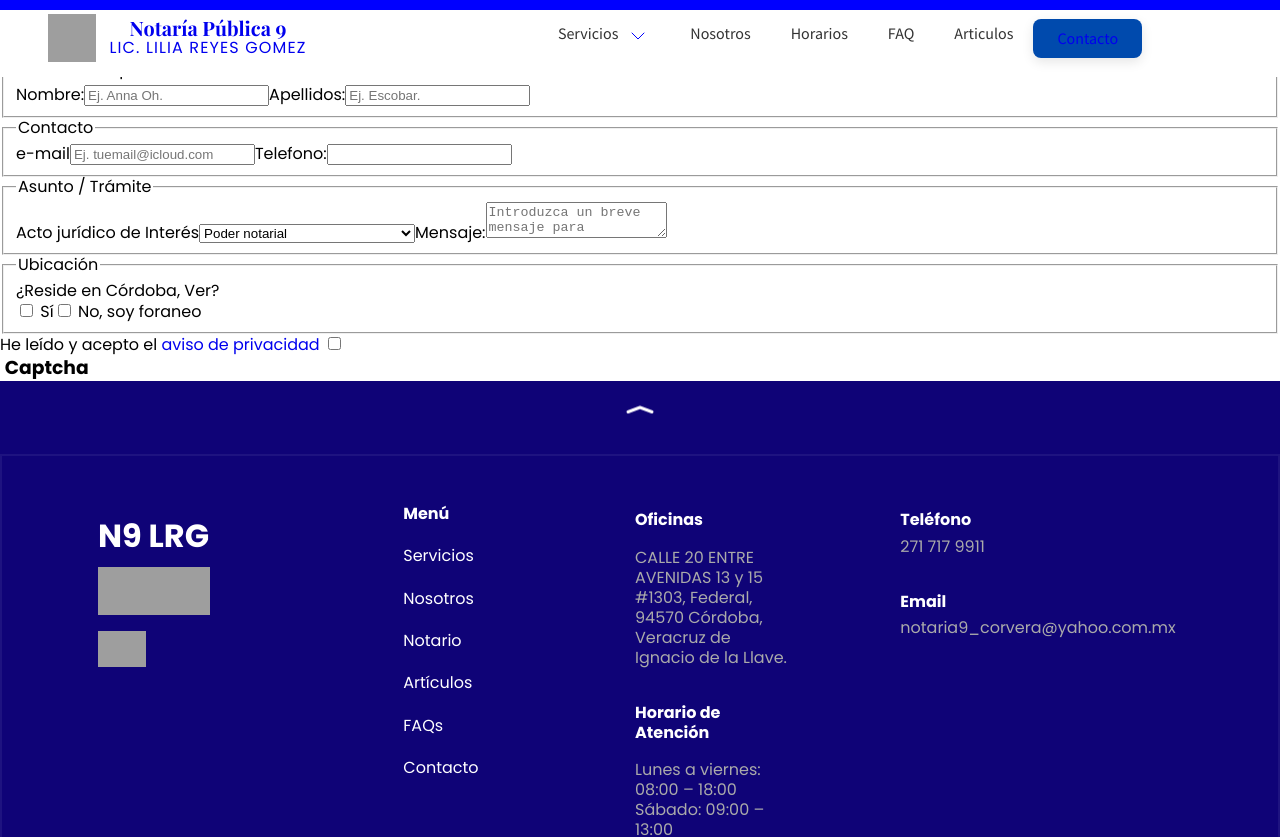
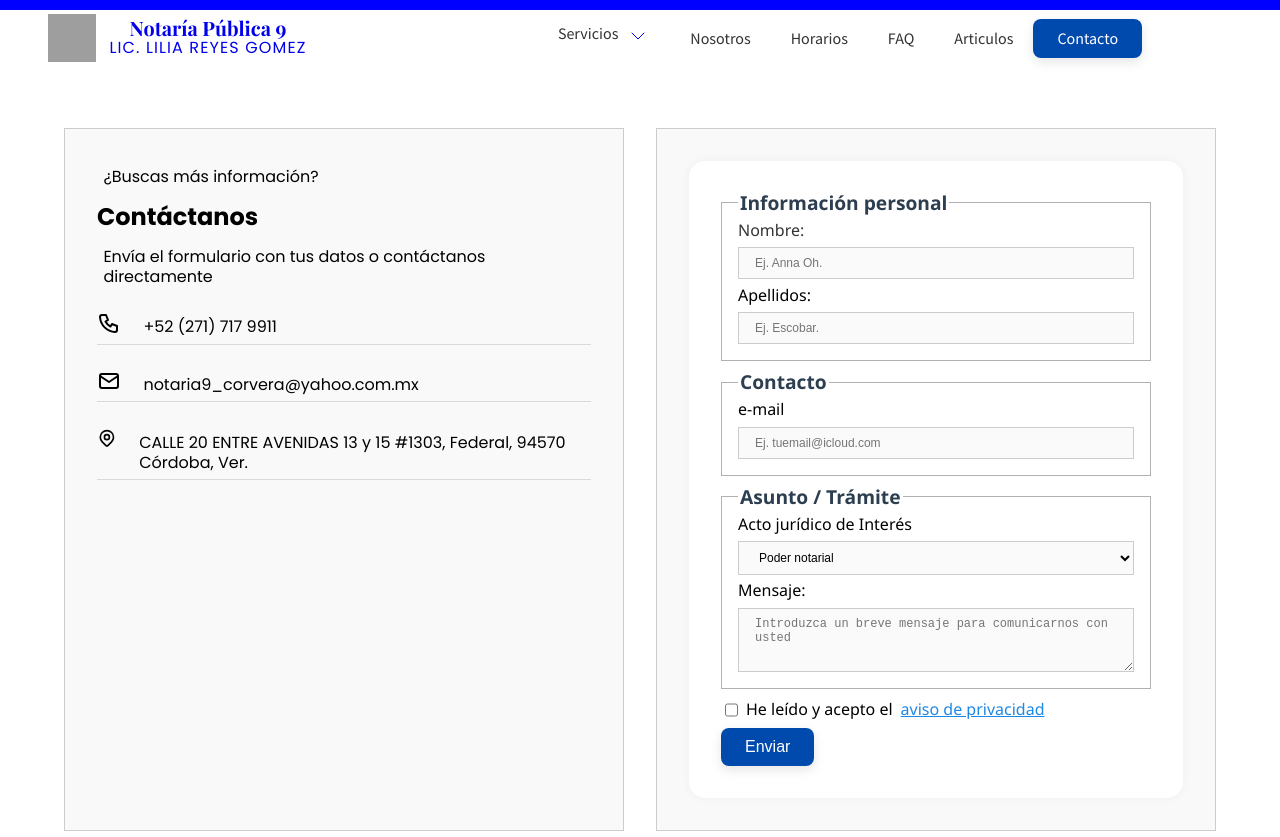
Before and after one commit to bornsrss14/notaria-nueve, a React (Create React App) app: page /formulario-contacto in a window 1280 px wide. Shown: the top 837 px of the page. Built offline with nearby package versions, Linux system fonts and the light colour scheme; grey boxes are pictures that could not be loaded.

Commit message:
reCAPTCHA tool was implemented into my Contact form, and everything is working correctly with Formspree

```diff
--- a/package.json
+++ b/package.json
@@ -4,6 +4,7 @@
   "private": true,
   "dependencies": {
     "@faker-js/faker": "^9.7.0",
+    "@formspree/react": "^3.0.0",
     "@tabler/core": "^1.2.0",
     "@tabler/icons": "^3.31.0",
     "@tabler/icons-react": "^3.31.0",
@@ -15,9 +16,10 @@
     "motion": "^12.10.1",
     "react": "^19.1.0",
     "react-dom": "^19.1.0",
+    "react-google-recaptcha": "^3.1.0",
     "react-leaflet": "^5.0.0",
     "react-router-dom": "^7.5.3",
-    "react-scripts": "5.0.1",
+    "react-scripts": "^5.0.1",
     "web-vitals": "^2.1.4"
   },
   "scripts": {
--- a/src/Styles/Hero.css
+++ b/src/Styles/Hero.css
@@ -126,6 +126,7 @@ h4 {
   position: relative;
   list-style: none;
   display: flex;
+  align-items: center;
   padding: 0;
   color: var(--color-dark-gray);
   margin: 0;
@@ -752,7 +753,6 @@ html {
   font-weight: 500;
   border: none;
   border-radius: 8px;
-  align-self: center;
   cursor: pointer;
   transition: background-color 0.3s ease, transform 0.2s ease;
   box-shadow: 0 4px 12px rgba(0, 0, 0, 0.1);
@@ -1570,6 +1570,99 @@ p {
   padding-bottom: 4rem;
 }
 
+.section-form {
+  padding: 8rem 4rem;
+  width: 100%;
+  overflow: hidden;
+}
 .main-contact-form {
   display: grid;
-}
+  grid-template-columns: 1fr 1fr;
+  gap: 2rem;
+}
+
+.main-contact-form > * {
+  padding: 2rem 2rem;
+  border: 1px solid #ccc;
+  background-color: #f9f9f9;
+}
+.item-contacto {
+  margin: 1.5rem 0rem 0rem;
+  border-bottom: 1px solid rgba(74, 72, 72, 0.181);
+}
+
+/* formulario de contacto */
+.form-contacto {
+  max-width: 800px;
+  padding: 2rem;
+  background-color: #fff;
+  border-radius: 1rem;
+  box-shadow: 0 0 10px rgba(0, 0, 0, 0.05);
+  font-family: "Segoe UI", sans-serif;
+  display: grid;
+  gap: 0.7rem;
+}
+
+#contact-fieldset {
+  border: 1px solid rgba(0, 0, 0, 0.307);
+  padding: 0rem 1rem 1rem;
+  margin: 0;
+  display: grid;
+  gap: 0.4rem;
+}
+.contact-legend {
+  font-size: 1.2rem;
+  font-weight: 600;
+  color: #2c3e50;
+  margin-bottom: 0.5rem;
+}
+.contact-label {
+  display: block;
+  font-weight: 500;
+  color: #333;
+}
+
+input[type="text"],
+input[type="email"],
+input[type="tel"],
+select,
+textarea {
+  width: 100%;
+  padding: 0.5rem 1rem;
+  font-size: 0.75rem;
+  border: 1px solid #ccc;
+  box-sizing: border-box;
+  background-color: #fafafa;
+}
+.contact-textarea {
+  resize: vertical;
+  min-height: 4rem;
+}
+input[type="checkbox"] {
+  margin-right: 0.5rem;
+}
+
+div > label {
+  display: flex;
+  align-items: center;
+  gap: 0.5rem;
+}
+span a {
+  color: #1e88e5;
+  text-decoration: underline;
+}
+
+input:focus,
+select:focus,
+textarea:focus {
+  outline: none;
+  border-color: #0077cc;
+  background-color: #fff;
+}
+
+.div-captcha-btn-env {
+  display: flex;
+  flex-direction: column;
+  align-items: start;
+  gap: 0.5rem;
+}
--- a/src/components/Core/ContactoFooter.js
+++ b/src/components/Core/ContactoFooter.js
@@ -1,5 +1,6 @@
 import React from "react";
 import BtnContacto from "./BtnContacto";
+import { Link } from "react-router-dom";
 
 export const ContactoFooter = () => {
   return (
@@ -14,7 +15,9 @@ export const ContactoFooter = () => {
         </p>
       </div>
       <div>
-        <BtnContacto />
+        <Link to="/formulario-contacto">
+          <BtnContacto />
+        </Link>
       </div>
     </section>
   );
--- a/src/components/Layout/FormContacto.js
+++ b/src/components/Layout/FormContacto.js
@@ -1,10 +1,19 @@
-import React from "react";
+import React, { useState } from "react";
+import { IconPhone, IconMail, IconMapPin } from "@tabler/icons-react";
+import ReCAPTCHA from "react-google-recaptcha";
+import { useForm } from "@formspree/react";
 import { Link } from "react-router-dom";
 
 export const FormContacto = () => {
-  function onClick() {
-    console.log("Esto envía el formulario");
+  const [captchaValue, setCaptchaValue] = useState(null);
+  const [aviso, setAviso] = useState(false);
+  const [state, handleSubmit] = useForm("mkgzjrpr");
+  if (state.succeeded) {
+    return <p>Thanks for joining!</p>;
   }
+  const handleToggle = () => {
+    setAviso((prev) => !prev);
+  };
 
   const actosjuridicos = [
     "Poder notarial",
@@ -15,72 +24,133 @@ export const FormContacto = () => {
     "Otro...",
   ];
   return (
-    <div>
-      <div className="main-contact-form">
+    <div className="section-form">
+      <div className="main-contact-form ">
         <section>
-          <h1>Formulario</h1>
+          <p>¿Buscas más información?</p>
+          <h1>Contáctanos</h1>
+          <p>Envía el formulario con tus datos o contáctanos directamente</p>
+
+          <div>
+            <div className="item-contacto">
+              <div className="hours-main-wrapper">
+                <IconPhone />
+                <p>+52 (271) 717 9911</p>
+              </div>
+            </div>
+            <div className="item-contacto">
+              <div className="hours-main-wrapper">
+                <IconMail />
+                <p>notaria9_corvera@yahoo.com.mx</p>
+              </div>
+            </div>
+            <div className="item-contacto">
+              <div className="hours-main-wrapper">
+                <IconMapPin />
+                <p>
+                  CALLE 20 ENTRE AVENIDAS 13 y 15 #1303, Federal, 94570 Córdoba,
+                  Ver.
+                </p>
+              </div>
+            </div>
+          </div>
         </section>
         <section>
-          <form onClick={onClick}>
-            <fieldset>
-              <legend>Información personal</legend>
-              <label>Nombre:</label>
-              <input placeholder="Ej. Anna Oh." type="text" id="name"></input>
+          <form
+            className="form-contacto"
+            onSubmit={(e) => {
+              if (!captchaValue) {
+                e.preventDefault();
+                alert("Please, verfy the reCAPTCHA");
+                return;
+              }
+              handleSubmit(e);
+            }}
+          >
+            <fieldset id="contact-fieldset">
+              <legend className="contact-legend">Información personal</legend>
+              <label className="contact-label">Nombre:</label>
+              <input
+                name="user_name"
+                placeholder="Ej. Anna Oh."
+                type="text"
+                id="name"
+                required
+              ></input>
               <label>Apellidos:</label>
-              <input placeholder="Ej. Escobar." type="text" id="name"></input>
+              <input
+                name="user_secondName"
+                placeholder="Ej. Escobar."
+                type="text"
+                id="name"
+                required
+              ></input>
             </fieldset>
-            <fieldset>
-              <legend>Contacto</legend>
+            <fieldset id="contact-fieldset">
+              <legend className="contact-legend">Contacto</legend>
 
               <label> e-mail</label>
-              <input type="email" placeholder="Ej. tuemail@icloud.com"></input>
-              <label>Telefono:</label>
-              <input></input>
+              <input
+                name="user_email"
+                type="email"
+                placeholder="Ej. tuemail@icloud.com"
+                required
+              ></input>
             </fieldset>
-            <fieldset>
-              <legend> Asunto / Trámite</legend>
+            <fieldset id="contact-fieldset">
+              <legend className="contact-legend"> Asunto / Trámite</legend>
               <label>Acto jurídico de Interés</label>
-              <select>
+              <select name="user_actojuridico" required>
                 {actosjuridicos.map((itemActo) => {
                   return <option> {itemActo} </option>;
                 })}
               </select>
               <label for="msg">Mensaje:</label>
               <textarea
+                className="contact-textarea"
                 placeholder="Introduzca un breve mensaje para comunicarnos con usted"
                 id="msg"
                 name="user_message"
               ></textarea>
             </fieldset>
-            <fieldset>
-              <legend> Ubicación</legend>
-              <label>¿Reside en Córdoba, Ver?</label>
-              <div>
-                <input type="checkbox" id="local" name="local" value="local" />
-                <label for="local"> Sí</label>
+
+            <div className="div-captcha-btn-env">
+              <div style={{ display: "flex", flexDirection: "row" }}>
                 <input
+                  onChange={handleToggle}
+                  name="user-check"
                   type="checkbox"
-                  id="foraneo"
-                  name="foraneo"
-                  value="foraneo"
+                  required
                 />
-                <label for="foraneo"> No, soy foraneo</label>
+                <label>
+                  He leído y acepto el{" "}
+                  <span>
+                    <Link to="/aviso-de-privacidad">aviso de privacidad </Link>
+                  </span>
+                </label>
               </div>
-            </fieldset>
-            <div>
-              <label>
-                He leído y acepto el{" "}
-                <span>
-                  <Link to="/aviso-de-privacidad">aviso de privacidad </Link>
-                </span>
-              </label>
-              <input type="checkbox" />
-              <div>
+              {aviso && (
                 <div>
-                  {" "}
-                  <h3>Captcha</h3>
+                  <ReCAPTCHA
+                    sitekey={process.env.REACT_APP_SITE_KEY}
+                    onChange={(value) => setCaptchaValue(value)}
+                  />
                 </div>
-              </div>
+              )}
+
+              <button
+                type="submit"
+                className="contact-button"
+                disabled={state.submitting}
+              >
+                {state.submitting ? "Enviando..." : "Enviar"}
+              </button>
+
+              {state.succeeded && (
+                <p style={{ color: "green" }}>
+                  ¡Gracias! Hemos recibido tu mensaje.
+                </p>
+              )}
             </div>
           </form>
         </section>
@@ -90,3 +160,4 @@ export const FormContacto = () => {
 };
 
 export default FormContacto;
+// Make sure to run npm install @formspree/react
--- a/src/components/Layout/Header.js
+++ b/src/components/Layout/Header.js
@@ -1,7 +1,6 @@
 import { IconChevronDown, IconChevronUp } from "@tabler/icons-react";
-import React, { useRef, useState } from "react";
+import React, { useState } from "react";
 import { Link } from "react-router-dom";
-import ImageFitRectangle from "../Core/ImageFitRectangle";
 import { IconMenu2, IconX } from "@tabler/icons-react";
 import LogoNotary from "../Core/LogoNotary";
 
@@ -62,10 +61,10 @@ export const HeaderComponent = () => {
             <li>
               <Link to="/articulos-notariales"> Articulos</Link>
             </li>
+            <Link className="" to="/formulario-contacto">
+              <button className="contact-button">Contacto</button>
+            </Link>
           </ul>
-          <button className="contact-button">
-            <Link to="/formulario-contacto">Contacto</Link>
-          </button>
         </nav>
       </header>
     </>
```
Also changed, not shown: 1 other file (tests, documents, lock files or other folders).
